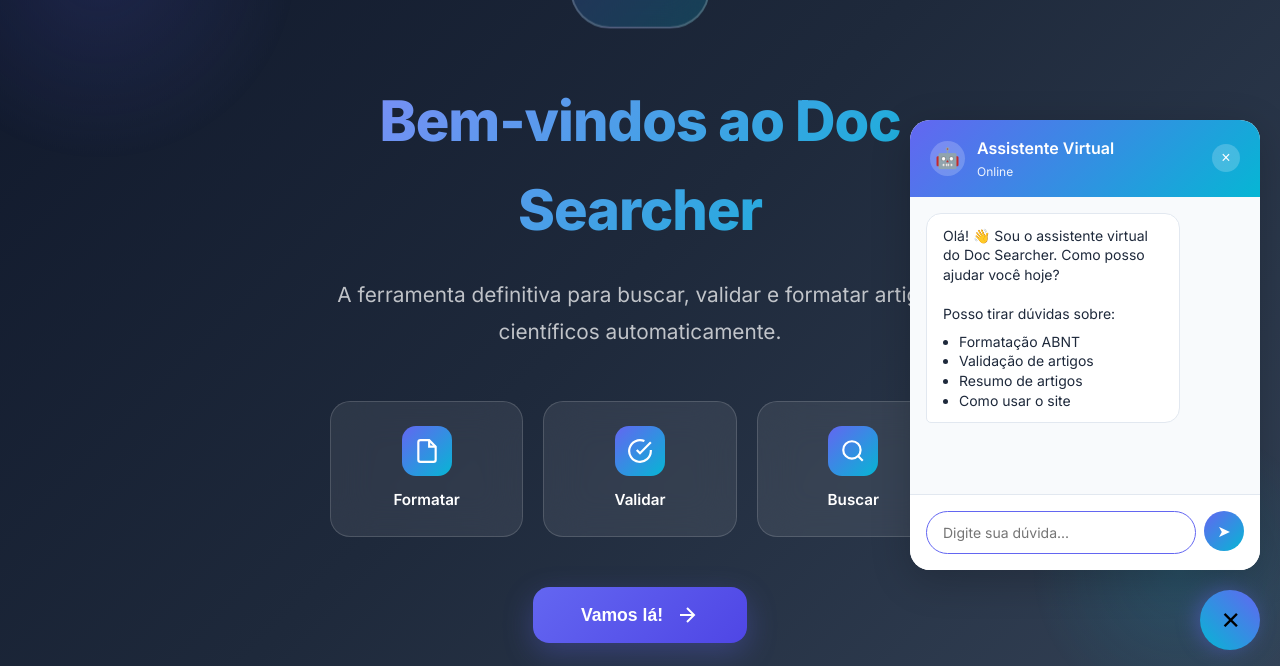
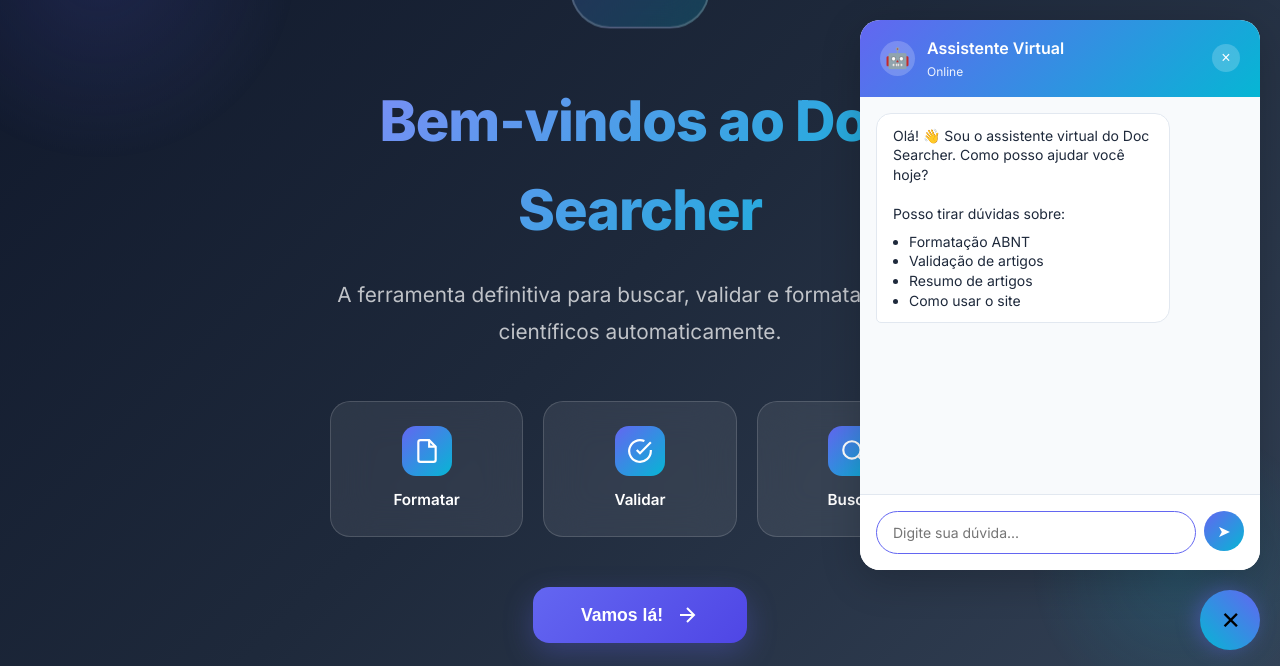
Before and after one commit to Mikezinx3/Doc-Searcher, a plain HTML site: page frontend/public/index.html in a window 1280 px wide. Both pictures are taken after a click on the button "Abrir chat". Shown: the part 130-796 px from the top of the page. Drawn offline with Linux system fonts and the light colour scheme.

Commit message:
feature: Doc Searcher

```diff
--- a/frontend/public/index.html
+++ b/frontend/public/index.html
@@ -1005,8 +1005,8 @@
         position: absolute;
         bottom: 80px;
         right: 0;
-        width: 350px;
-        height: 450px;
+        width: 400px;
+        height: 550px;
         background: white;
         border-radius: 20px;
         box-shadow: 0 10px 40px rgba(0, 0, 0, 0.2);
```
